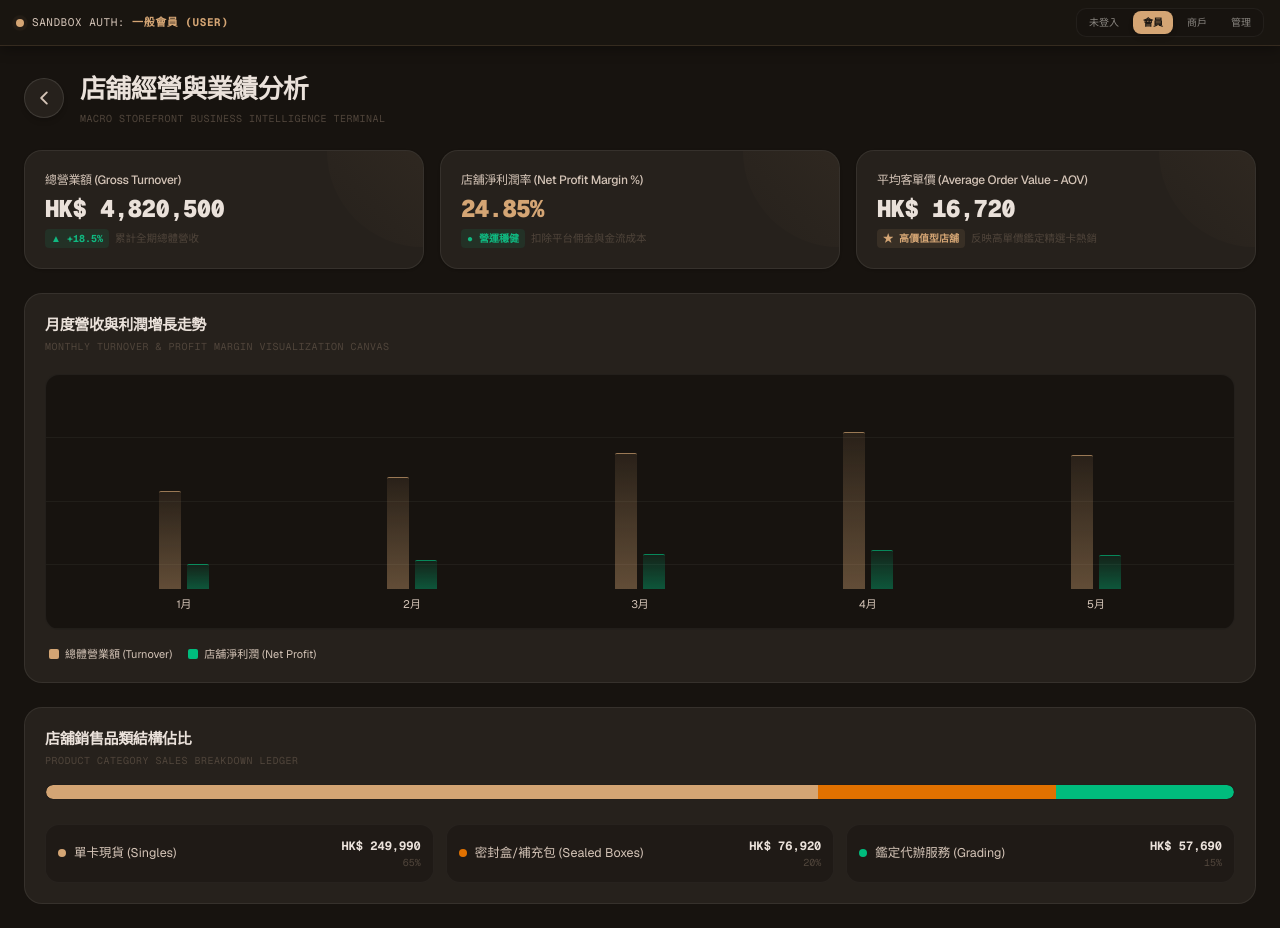
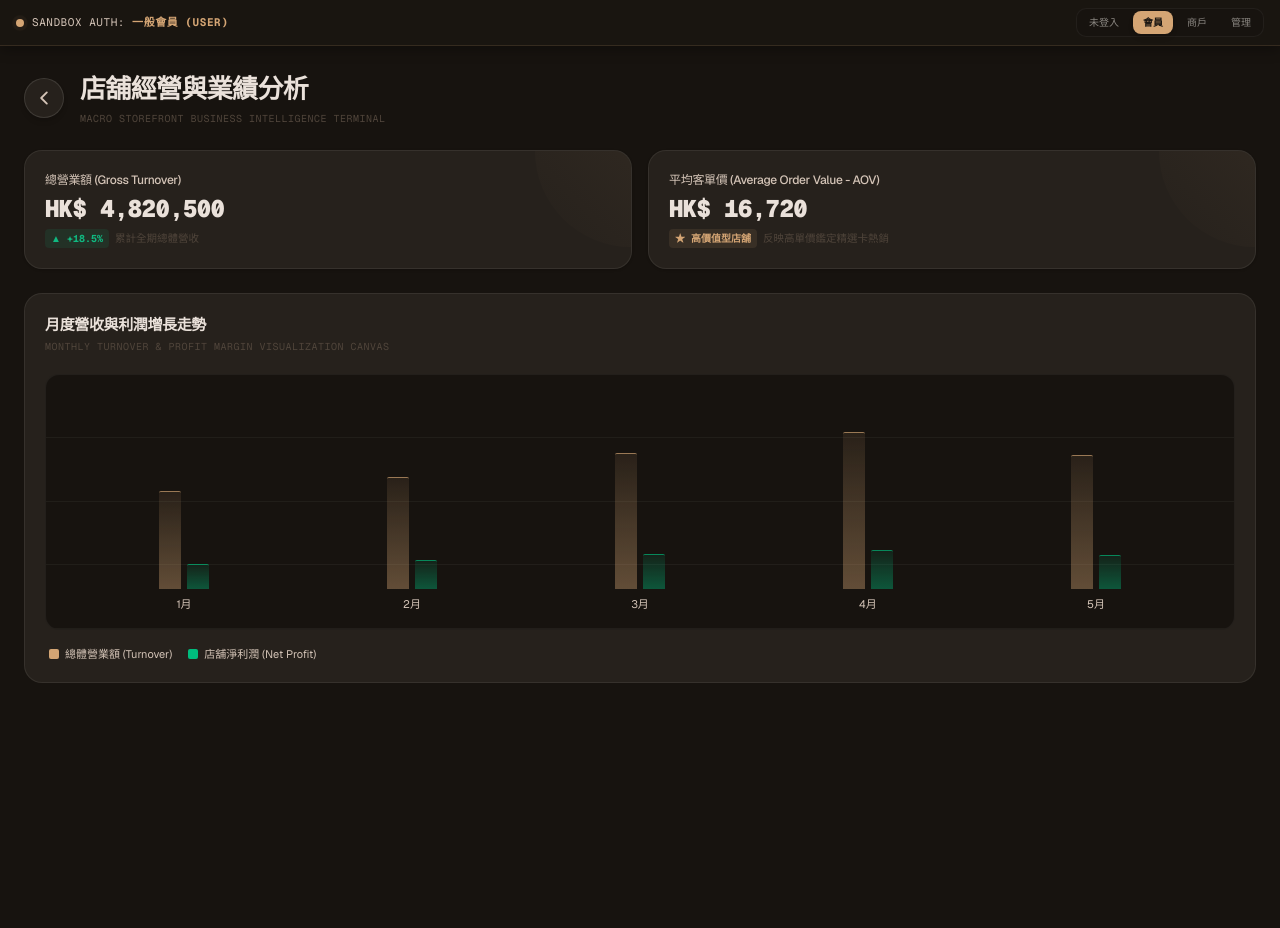
Before and after one commit to VxxxxC/Pokemon-Card-Trading-Platform-Client, a Next.js app: page /profile/merchant/performance in a window 1280 px wide. After the commit the page ends 800 px from the top, so only its background shows below. Built offline with nearby package versions, Linux system fonts and the light colour scheme.

Commit message:
remove non-nescessary item

```diff
--- a/app/profile/merchant/performance/page.tsx
+++ b/app/profile/merchant/performance/page.tsx
@@ -10,28 +10,6 @@ const monthlyPerformanceData = [
   { month: "3月", revenue: 390000, profit: 98000 },
   { month: "4月", revenue: 450000, profit: 112000 },
   { month: "5月", revenue: 384600, profit: 95400 }, // Current active billing cycle
-];
-
-// TODO [MOCK DATA]: Replace with real category breakdown from Supabase order aggregation
-const categoryBreakdown = [
-  {
-    category: "單卡現貨 (Singles)",
-    percentage: 65,
-    value: "HK$ 249,990",
-    color: "bg-brand",
-  },
-  {
-    category: "密封盒/補充包 (Sealed Boxes)",
-    percentage: 20,
-    value: "HK$ 76,920",
-    color: "bg-amber-600",
-  },
-  {
-    category: "鑑定代辦服務 (Grading)",
-    percentage: 15,
-    value: "HK$ 57,690",
-    color: "bg-emerald-500",
-  },
 ];
 
 export default function MerchantPerformancePage() {
@@ -66,9 +44,9 @@ export default function MerchantPerformancePage() {
       </div>
 
       {/* ── 🟢 STAGE 2: Three Master Executive Financial Metric Cards ── */}
-      <div className="grid grid-cols-1 md:grid-cols-3 gap-4">
+      <div className="flex flex-row justify-evenly gap-4">
         {/* KPI 1: 總營業額 */}
-        <div className="bg-bg-card rounded-2xl border border-[rgba(237,232,224,0.08)] p-5 shadow-sm relative group overflow-hidden">
+        <div className="w-full bg-bg-card rounded-2xl border border-[rgba(237,232,224,0.08)] p-5 shadow-sm relative group overflow-hidden">
           <div className="absolute top-0 right-0 w-24 h-24 bg-linear-to-bl from-brand/5 to-transparent rounded-bl-full pointer-events-none" />
           <p className="font-sans text-[12px] text-text-secondary font-medium tracking-tight mb-2">
             總營業額 (Gross Turnover)
@@ -88,29 +66,8 @@ export default function MerchantPerformancePage() {
           </div>
         </div>
 
-        {/* KPI 2: 店舖淨利潤率 */}
-        <div className="bg-bg-card rounded-2xl border border-[rgba(237,232,224,0.08)] p-5 shadow-sm relative group overflow-hidden">
-          <div className="absolute top-0 right-0 w-24 h-24 bg-linear-to-bl from-brand/5 to-transparent rounded-bl-full pointer-events-none" />
-          <p className="font-sans text-[12px] text-text-secondary font-medium tracking-tight mb-2">
-            店舖淨利潤率 (Net Profit Margin %)
-          </p>
-          <div className="space-y-1">
-            <p className="font-mono text-[24px] font-black text-brand leading-none tracking-tight">
-              24.85%
-            </p>
-            <div className="flex items-center gap-1.5 pt-1">
-              <span className="font-mono text-[10px] text-success bg-[rgba(16,185,129,0.1)] px-1.5 py-0.5 rounded font-bold">
-                ● 營運穩健
-              </span>
-              <span className="font-sans text-[10.5px] text-text-disabled">
-                扣除平台佣金與金流成本
-              </span>
-            </div>
-          </div>
-        </div>
-
-        {/* KPI 3: 平均客單價 (AOV) — replaces Conversion Velocity */}
-        <div className="bg-bg-card rounded-2xl border border-[rgba(237,232,224,0.08)] p-5 shadow-sm relative group overflow-hidden">
+        {/* KPI 2: 平均客單價 (AOV) — replaces Conversion Velocity */}
+        <div className="w-full bg-bg-card rounded-2xl border border-[rgba(237,232,224,0.08)] p-5 shadow-sm relative group overflow-hidden">
           <div className="absolute top-0 right-0 w-24 h-24 bg-linear-to-bl from-brand/5 to-transparent rounded-bl-full pointer-events-none" />
           <p className="font-sans text-[12px] text-text-secondary font-medium tracking-tight mb-2">
             平均客單價 (Average Order Value - AOV)
@@ -194,57 +151,6 @@ export default function MerchantPerformancePage() {
           </div>
         </div>
       </div>
-
-      {/* ── 🟢 STAGE 4: CHART 2 - 銷售品類結構佔比分析 ── */}
-      <div className="bg-bg-card rounded-2xl border border-[rgba(237,232,224,0.08)] p-5">
-        <div className="mb-4">
-          <h2 className="font-sans font-bold text-[15px] text-text-primary tracking-tight">
-            店舖銷售品類結構佔比
-          </h2>
-          <p className="font-mono text-[10px] text-text-disabled uppercase tracking-wider mt-0.5">
-            Product Category Sales Breakdown Ledger
-          </p>
-        </div>
-
-        {/* Horizontal Stacked Percentage Bar */}
-        <div className="w-full h-4 bg-[#17130f] rounded-full overflow-hidden flex border border-white/5 my-4">
-          {categoryBreakdown.map((item, idx) => (
-            <div
-              key={idx}
-              className={`${item.color} h-full first:rounded-l-full last:rounded-r-full transition-all duration-300 hover:opacity-80 cursor-help`}
-              style={{ width: `${item.percentage}%` }}
-              title={`${item.category}: ${item.percentage}%`}
-            />
-          ))}
-        </div>
-
-        {/* Detailed Items Legend Grid */}
-        <div className="grid grid-cols-1 sm:grid-cols-3 gap-3 pt-2">
-          {categoryBreakdown.map((item, idx) => (
-            <div
-              key={idx}
-              className="p-3 rounded-xl bg-[#17130f]/40 border border-white/[0.03] flex items-center justify-between"
-            >
-              <div className="flex items-center gap-2 min-w-0">
-                <div
-                  className={`w-2 h-2 rounded-full shrink-0 ${item.color}`}
-                />
-                <span className="font-sans text-[12.5px] text-text-secondary truncate">
-                  {item.category}
-                </span>
-              </div>
-              <div className="text-right pl-2 shrink-0">
-                <span className="font-mono text-[12px] font-bold text-text-primary block">
-                  {item.value}
-                </span>
-                <span className="font-mono text-[10px] text-text-disabled block">
-                  {item.percentage}%
-                </span>
-              </div>
-            </div>
-          ))}
-        </div>
-      </div>
     </section>
   );
 }
```
